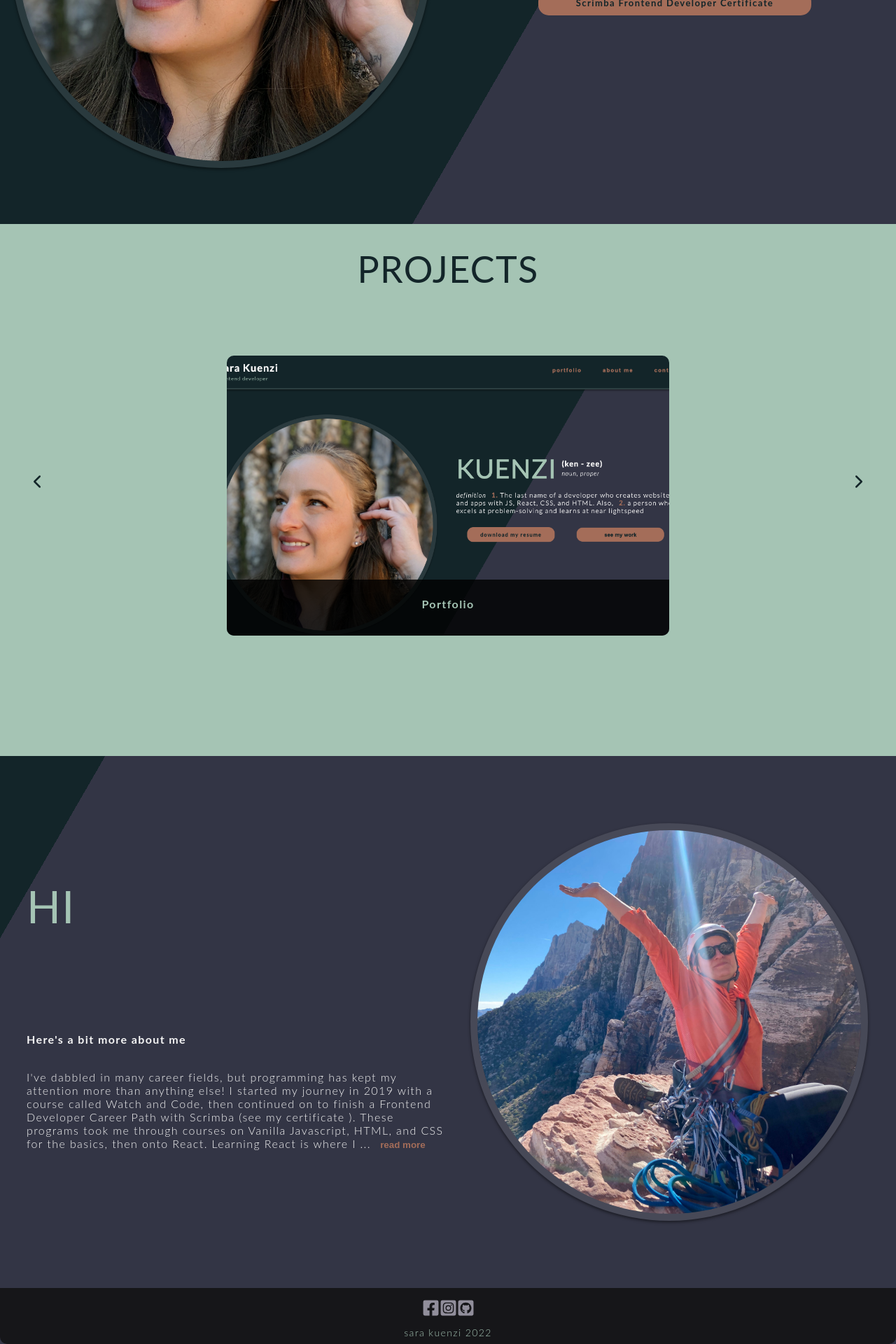
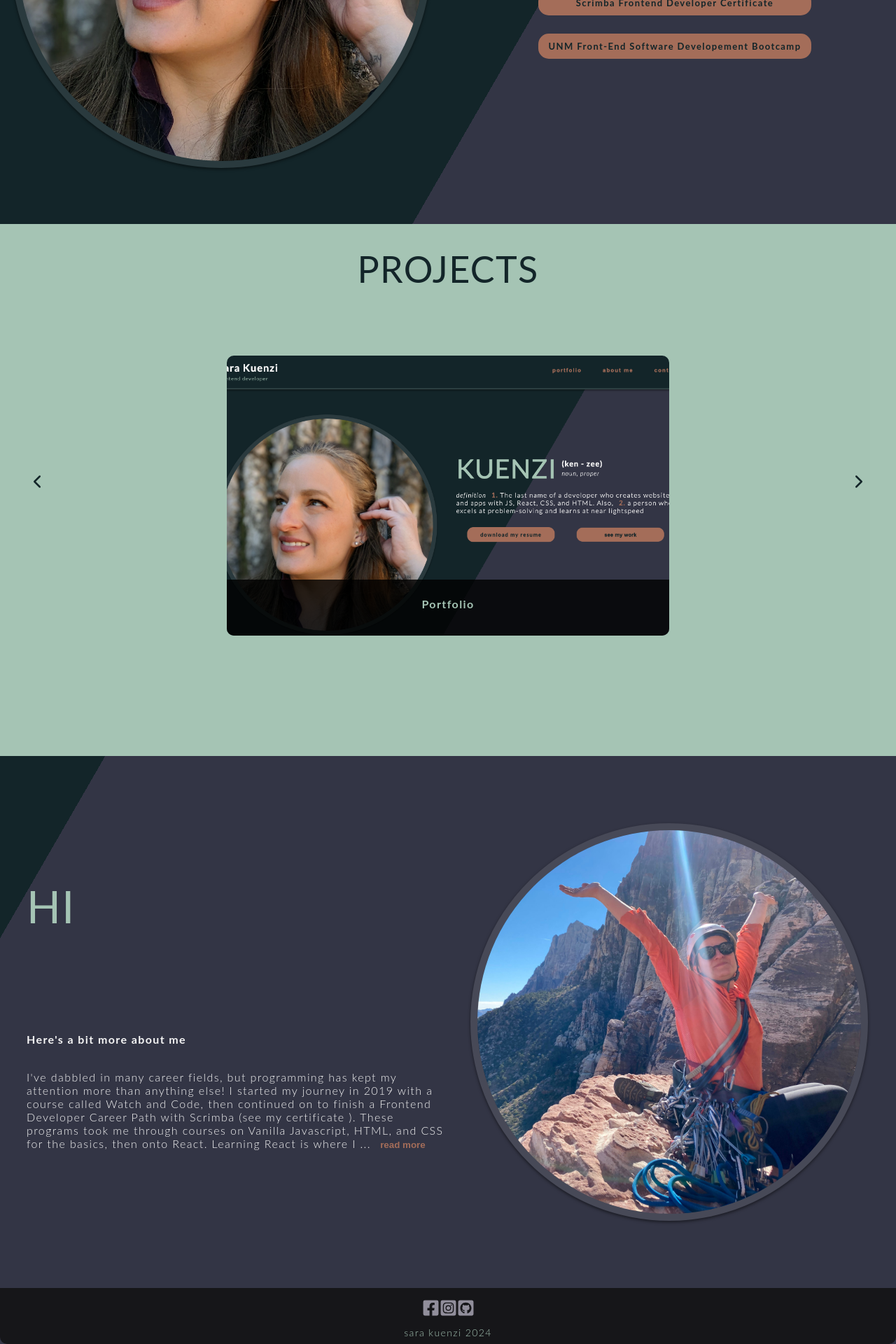
Before and after one commit to skuenzi/my-site, a React (Create React App) app: page / in a window 1280 px wide. Shown: the part 524-2444 px from the top of the page at 70% size. Built offline with nearby package versions, Linux system fonts and the light colour scheme.

Commit message:
- Update CV, certificates, and footer

```diff
--- a/src/Components/Footer.js
+++ b/src/Components/Footer.js
@@ -8,7 +8,7 @@ function Footer () {
                 <button className='socials-btn' onClick={() => window.open('https://www.instagram.com/thekwenz24/')}><FaInstagramSquare className='socials-icon'/></button>
                 <button className='socials-btn'onClick={() => window.open('https://github.com/skuenzi')}><FaGithubSquare className='socials-icon'/></button>
             </div>
-            <p>sara kuenzi 2022</p>
+            <p>sara kuenzi 2024</p>
         </footer>
     )
 }
--- a/src/Components/Home.js
+++ b/src/Components/Home.js
@@ -1,6 +1,7 @@
 
 import CV from '../SaraKuenziCV.pdf'
 import scrimbaCert from '../CERTIFICATE OF COMPLETION - The Frontend Developer Career Path.pdf'
+import promineoCert from '../PromineoCertificate.pdf'
 
 export default function Home () {
 
@@ -52,6 +53,15 @@ export default function Home () {
                             Scrimba Frontend Developer Certificate
                         </a>
                     </div>
+                    <div className='row2'>
+                        <a
+                            className='button download-certificate'
+                            href={promineoCert}
+                            target="_blank"
+                            rel="noreferrer">
+                            UNM Front-End Software Developement Bootcamp
+                        </a>
+                    </div>
 
                 </div>
             </div>
```
Also changed, not shown: 2 other files (tests, documents, lock files or other folders).
